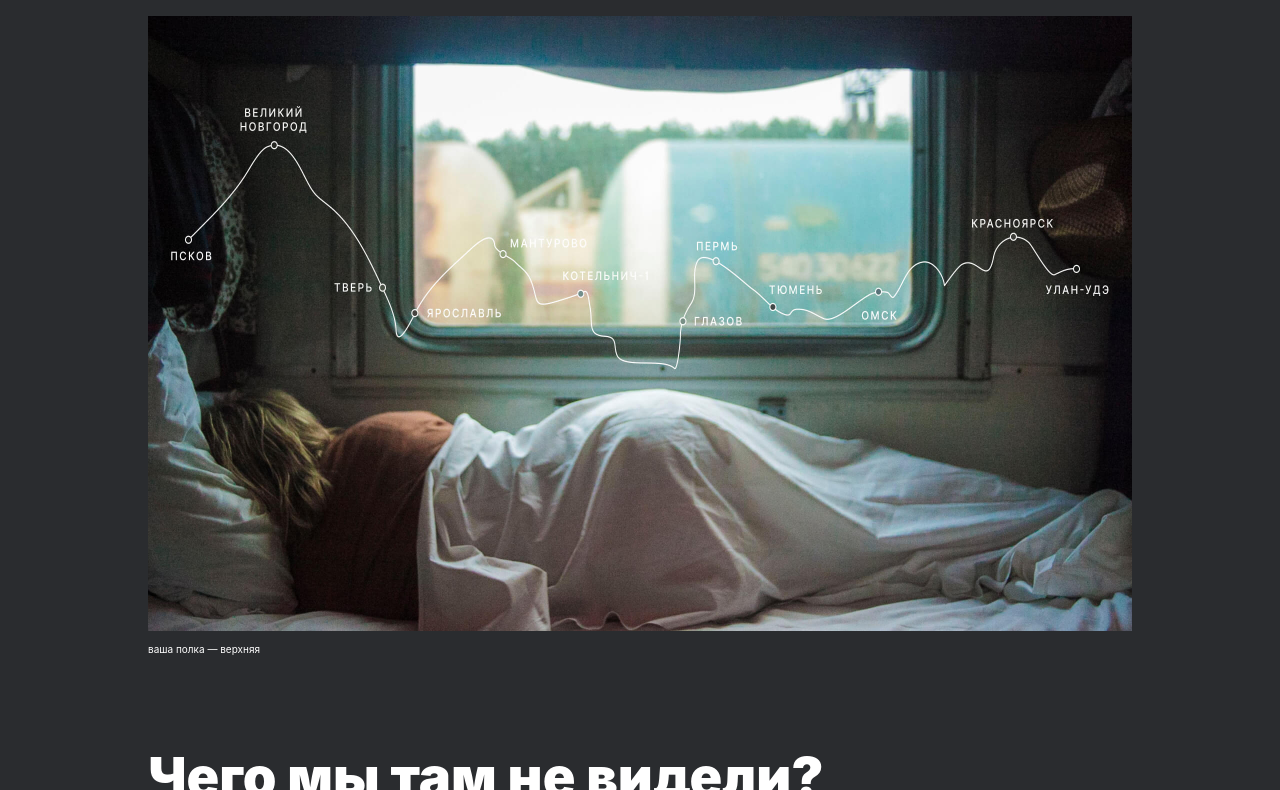
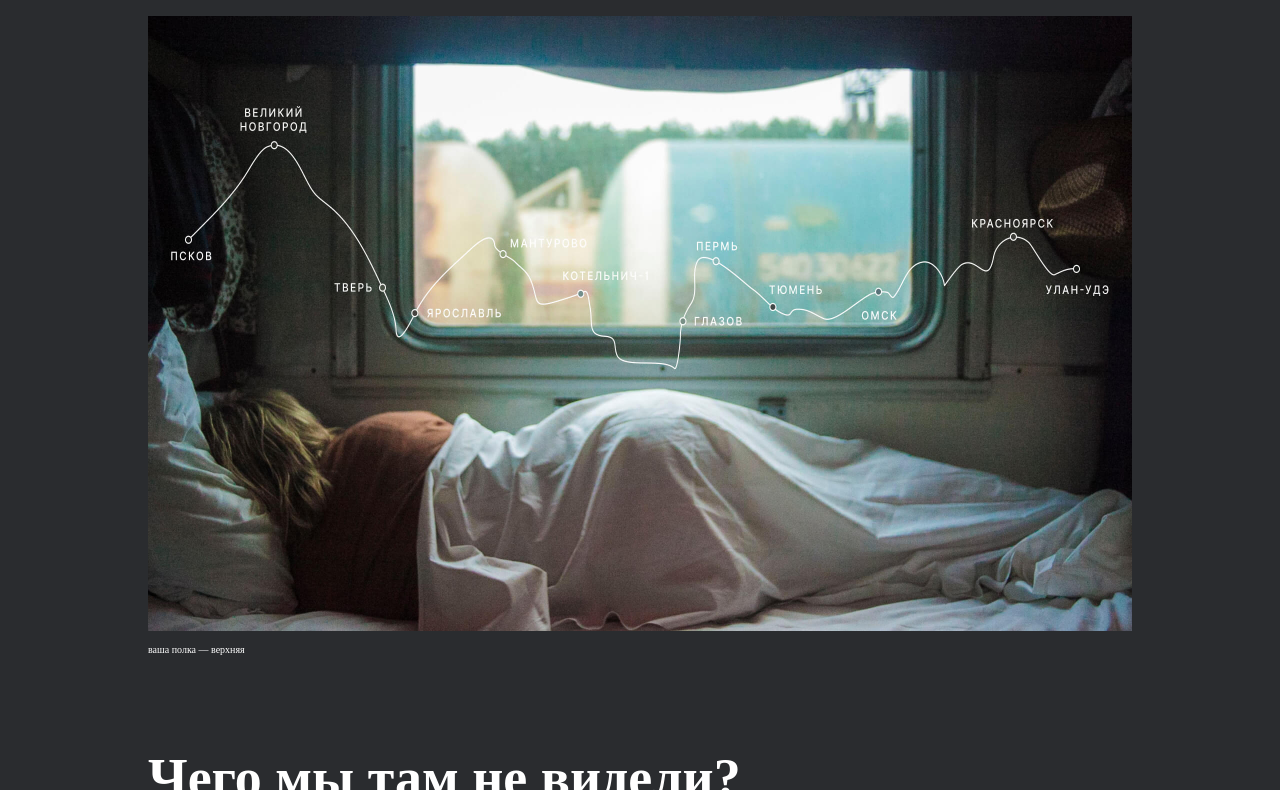
Before and after one commit to Artefact86/russian-travel-bootcamp, a plain HTML site: page index.html in a window 1280 px wide. Shown: the part 456-1246 px from the top of the page. Drawn offline with Linux system fonts and the light colour scheme; a web font is replaced by a local one.

Commit message:
сдаю третью работу

```diff
--- a/blocks/cover/__title/cover__title.css
+++ b/blocks/cover/__title/cover__title.css
@@ -5,6 +5,8 @@
   line-height: 76px;
   max-width: 560px;
   text-align: center;
+  font-family: 'Inter';
+  font-style: normal;
 }
 
 @media screen and (max-width: 1024px) {
--- a/blocks/cover/cover.css
+++ b/blocks/cover/cover.css
@@ -1,5 +1,5 @@
 .cover {
-  min-width: 1184px;
+  max-width: 1184px;
   min-height: 740px;
   margin-left: 48px;
   margin-right: 48px;
--- a/blocks/intro/__list/intro__list.css
+++ b/blocks/intro/__list/intro__list.css
@@ -7,6 +7,7 @@
   margin: 0;
   list-style: none;
   padding: 0;
+  font-family: 'Inter';
 }
 
 @media screen and (max-width: 1024px) {
--- a/blocks/intro/__text/intro__text.css
+++ b/blocks/intro/__text/intro__text.css
@@ -5,6 +5,8 @@
   line-height: 163%;
   max-width: 690px;
   margin-bottom: 33px;
+  font-family: 'Inter';
+  font-style: italic;
 }
 
 @media screen and (max-width: 1024px) {
--- a/blocks/lead/lead.css
+++ b/blocks/lead/lead.css
@@ -2,8 +2,7 @@
   max-width: 984px;
   max-height: 1005px;
   margin-top: 56px;
-  margin-left: auto;
-  margin-right: auto;
+  margin-left: 148px;
 }
 
 @media screen and (max-width: 1024px) {
--- a/blocks/page/page.css
+++ b/blocks/page/page.css
@@ -1,23 +1,3 @@
 .page {
   background-color: #2A2C2F;
-  font-family: 'Inter';
-  max-width: 1280px;
 }
-
-@media screen and (max-width: 1024px) {
-  .page {
-    max-width: 1024px;
-  }
-}
-
-@media screen and (max-width: 768px) {
-  .page {
-    max-width: 768px;
-  }
-}
-
-@media screen and (max-width: 320px) {
-  .page {
-    min-width: 320px;
-  }
-}
--- a/blocks/photo-grid/photo-grid.css
+++ b/blocks/photo-grid/photo-grid.css
@@ -1,6 +1,7 @@
 .photo-grid {
   max-width: 1184px;
   margin-left: auto;
+  margin-right: auto;
   display: grid;
   grid-template-columns: 1fr 1fr 1fr 1fr;
   gap: 16px;
--- a/blocks/place/__text/place__text.css
+++ b/blocks/place/__text/place__text.css
@@ -2,6 +2,8 @@
   grid-area: text;
   margin-left: 40px;
   max-width: 484px;
+  font-family: 'Inter';
+  font-style: italic;
 }
 
 @media screen and (max-width: 1024px) {
--- /dev/null
+++ b/fonts/inter.css
@@ -0,0 +1,200 @@
+@font-face {
+  font-family: 'Inter';
+  font-style:  normal;
+  font-weight: 100;
+  font-display: swap;
+  src: url("Inter-Thin.woff2?v=3.19") format("woff2"),
+       url("Inter-Thin.woff?v=3.19") format("woff");
+}
+@font-face {
+  font-family: 'Inter';
+  font-style:  italic;
+  font-weight: 100;
+  font-display: swap;
+  src: url("Inter-ThinItalic.woff2?v=3.19") format("woff2"),
+       url("Inter-ThinItalic.woff?v=3.19") format("woff");
+}
+
+@font-face {
+  font-family: 'Inter';
+  font-style:  normal;
+  font-weight: 200;
+  font-display: swap;
+  src: url("Inter-ExtraLight.woff2?v=3.19") format("woff2"),
+       url("Inter-ExtraLight.woff?v=3.19") format("woff");
+}
+@font-face {
+  font-family: 'Inter';
+  font-style:  italic;
+  font-weight: 200;
+  font-display: swap;
+  src: url("Inter-ExtraLightItalic.woff2?v=3.19") format("woff2"),
+       url("Inter-ExtraLightItalic.woff?v=3.19") format("woff");
+}
+
+@font-face {
+  font-family: 'Inter';
+  font-style:  normal;
+  font-weight: 300;
+  font-display: swap;
+  src: url("Inter-Light.woff2?v=3.19") format("woff2"),
+       url("Inter-Light.woff?v=3.19") format("woff");
+}
+@font-face {
+  font-family: 'Inter';
+  font-style:  italic;
+  font-weight: 300;
+  font-display: swap;
+  src: url("Inter-LightItalic.woff2?v=3.19") format("woff2"),
+       url("Inter-LightItalic.woff?v=3.19") format("woff");
+}
+
+@font-face {
+  font-family: 'Inter';
+  font-style:  normal;
+  font-weight: 400;
+  font-display: swap;
+  src: url("Inter-Regular.woff2?v=3.19") format("woff2"),
+       url("Inter-Regular.woff?v=3.19") format("woff");
+}
+@font-face {
+  font-family: 'Inter';
+  font-style:  italic;
+  font-weight: 400;
+  font-display: swap;
+  src: url("Inter-Italic.woff2?v=3.19") format("woff2"),
+       url("Inter-Italic.woff?v=3.19") format("woff");
+}
+
+@font-face {
+  font-family: 'Inter';
+  font-style:  normal;
+  font-weight: 500;
+  font-display: swap;
+  src: url("Inter-Medium.woff2?v=3.19") format("woff2"),
+       url("Inter-Medium.woff?v=3.19") format("woff");
+}
+@font-face {
+  font-family: 'Inter';
+  font-style:  italic;
+  font-weight: 500;
+  font-display: swap;
+  src: url("Inter-MediumItalic.woff2?v=3.19") format("woff2"),
+       url("Inter-MediumItalic.woff?v=3.19") format("woff");
+}
+
+@font-face {
+  font-family: 'Inter';
+  font-style:  normal;
+  font-weight: 600;
+  font-display: swap;
+  src: url("Inter-SemiBold.woff2?v=3.19") format("woff2"),
+       url("Inter-SemiBold.woff?v=3.19") format("woff");
+}
+@font-face {
+  font-family: 'Inter';
+  font-style:  italic;
+  font-weight: 600;
+  font-display: swap;
+  src: url("Inter-SemiBoldItalic.woff2?v=3.19") format("woff2"),
+       url("Inter-SemiBoldItalic.woff?v=3.19") format("woff");
+}
+
+@font-face {
+  font-family: 'Inter';
+  font-style:  normal;
+  font-weight: 700;
+  font-display: swap;
+  src: url("Inter-Bold.woff2?v=3.19") format("woff2"),
+       url("Inter-Bold.woff?v=3.19") format("woff");
+}
+@font-face {
+  font-family: 'Inter';
+  font-style:  italic;
+  font-weight: 700;
+  font-display: swap;
+  src: url("Inter-BoldItalic.woff2?v=3.19") format("woff2"),
+       url("Inter-BoldItalic.woff?v=3.19") format("woff");
+}
+
+@font-face {
+  font-family: 'Inter';
+  font-style:  normal;
+  font-weight: 800;
+  font-display: swap;
+  src: url("Inter-ExtraBold.woff2?v=3.19") format("woff2"),
+       url("Inter-ExtraBold.woff?v=3.19") format("woff");
+}
+@font-face {
+  font-family: 'Inter';
+  font-style:  italic;
+  font-weight: 800;
+  font-display: swap;
+  src: url("Inter-ExtraBoldItalic.woff2?v=3.19") format("woff2"),
+       url("Inter-ExtraBoldItalic.woff?v=3.19") format("woff");
+}
+
+@font-face {
+  font-family: 'Inter';
+  font-style:  normal;
+  font-weight: 900;
+  font-display: swap;
+  src: url("Inter-Black.woff2?v=3.19") format("woff2"),
+       url("Inter-Black.woff?v=3.19") format("woff");
+}
+@font-face {
+  font-family: 'Inter';
+  font-style:  italic;
+  font-weight: 900;
+  font-display: swap;
+  src: url("Inter-BlackItalic.woff2?v=3.19") format("woff2"),
+       url("Inter-BlackItalic.woff?v=3.19") format("woff");
+}
+
+/* -------------------------------------------------------
+Variable font.
+Usage:
+
+  html { font-family: 'Inter', sans-serif; }
+  @supports (font-variation-settings: normal) {
+    html { font-family: 'Inter var', sans-serif; }
+  }
+*/
+@font-face {
+  font-family: 'Inter var';
+  font-weight: 100 900;
+  font-display: swap;
+  font-style: normal;
+  font-named-instance: 'Regular';
+  src: url("Inter-roman.var.woff2?v=3.19") format("woff2");
+}
+@font-face {
+  font-family: 'Inter var';
+  font-weight: 100 900;
+  font-display: swap;
+  font-style: italic;
+  font-named-instance: 'Italic';
+  src: url("Inter-italic.var.woff2?v=3.19") format("woff2");
+}
+
+
+/* --------------------------------------------------------------------------
+[EXPERIMENTAL] Multi-axis, single variable font.
+
+Slant axis is not yet widely supported (as of February 2019) and thus this
+multi-axis single variable font is opt-in rather than the default.
+
+When using this, you will probably need to set font-variation-settings
+explicitly, e.g.
+
+  * { font-variation-settings: "slnt" 0deg }
+  .italic { font-variation-settings: "slnt" 10deg }
+
+*/
+@font-face {
+  font-family: 'Inter var experimental';
+  font-weight: 100 900;
+  font-display: swap;
+  font-style: oblique 0deg 10deg;
+  src: url("Inter.var.woff2?v=3.19") format("woff2");
+}
--- a/index.html
+++ b/index.html
@@ -4,6 +4,7 @@
 <head>
   <meta charset="UTF-8">
   <meta name="viewport" content="width=device-width, initial-scale=1.0">
+  <link rel="stylesheet" href="./fonts/inter.css">
   <link rel="stylesheet" href="./pages/index.css">
 </head>
 
```
